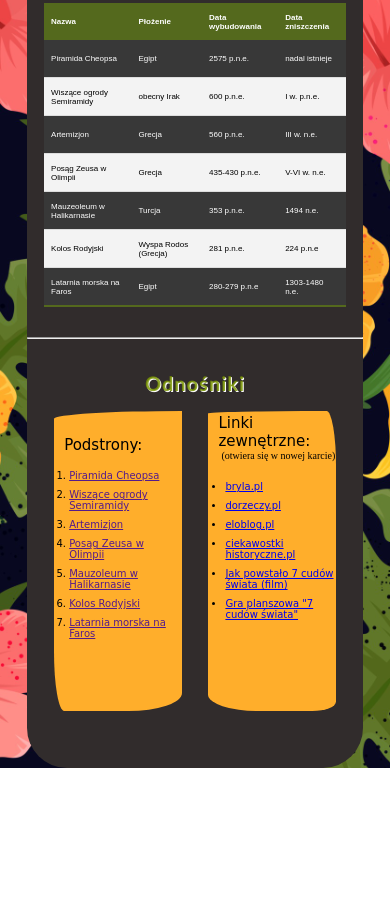
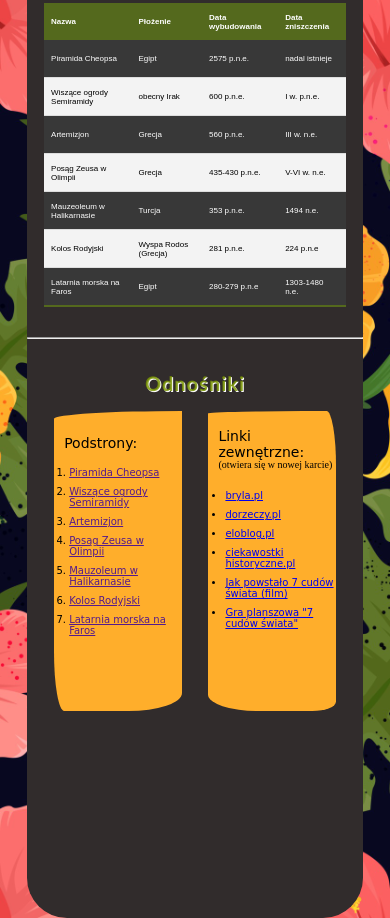
Before and after one commit to Ignacbo/7_codow, a plain HTML site: page index.html in a window 390 px wide. Shown: the part 1077-1995 px from the top of the page. Before the commit the page ends 1845 px from the top, so only its background shows below. Drawn offline with Linux system fonts and the light colour scheme.

Commit message:
poprawki

```diff
--- a/style.css
+++ b/style.css
@@ -208,7 +208,7 @@ body {
         margin-top: 35vw;
         margin-left: 7%;
         margin-right: 7%;
-        height: 1550px;
+        height: 1700px;
         border-radius: 40px;
     }
 
@@ -400,7 +400,7 @@ body {
     #odnosniki #k1 h3{
         color: black;
         font-family: Comic Sans, cursive;
-        font-size: 15px;
+        font-size: 14px;
         font-weight: 400;
         margin-left: 10px;
         padding-top: 10px;
@@ -431,10 +431,10 @@ body {
     }
 
     #odnosniki #k2 h3{
-        margin-top: -7px;
+        margin-top: 7px;
         color: black;
         font-family: Comic Sans, cursive;
-        font-size: 15px;
+        font-size: 14px;
         font-weight: 400;
         margin-left: 10px;
         padding-top: 10px;
@@ -443,7 +443,7 @@ body {
         font-size: 10px;
         position: relative;
         top: -15px;
-        left: 13px;
+        left: 10px;
     }
     #odnosniki #k2 ul li{
         font-family: Comic Sans, cursive;
```
